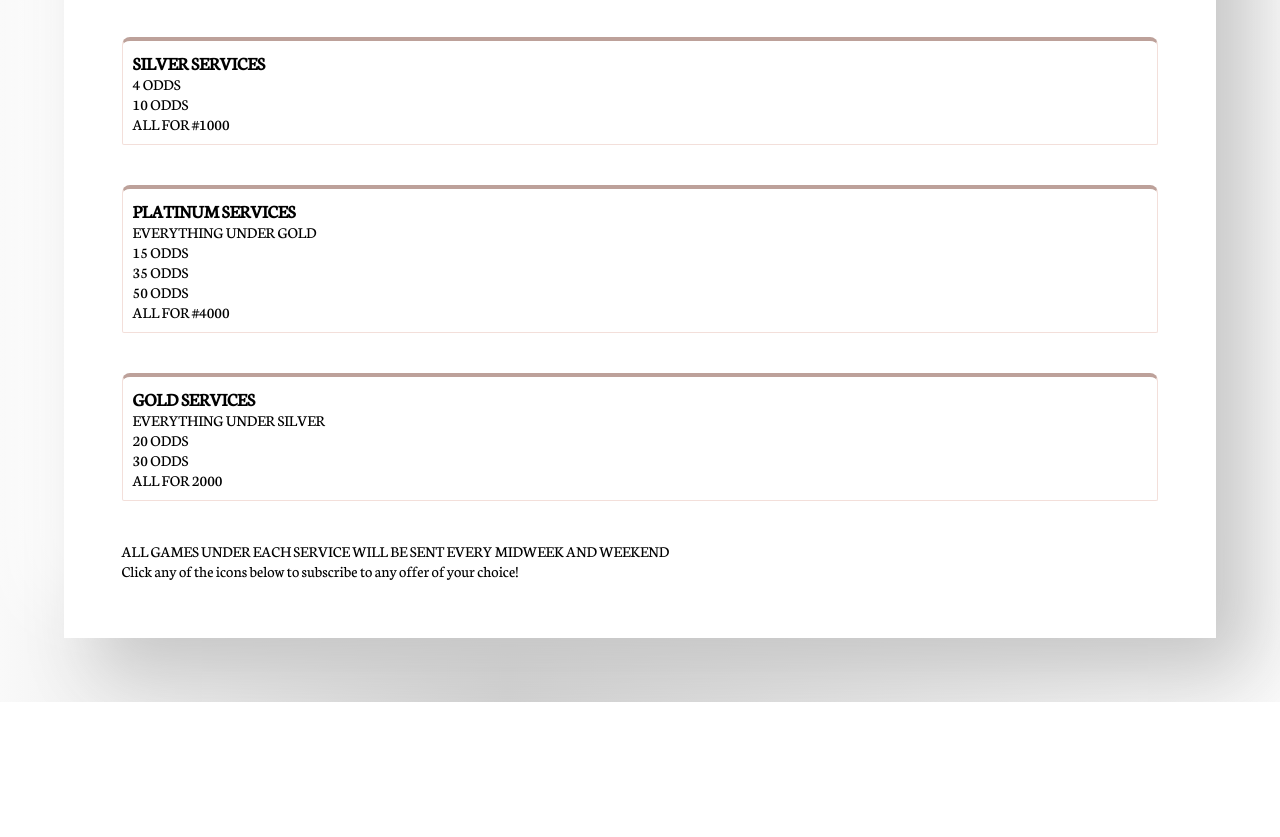
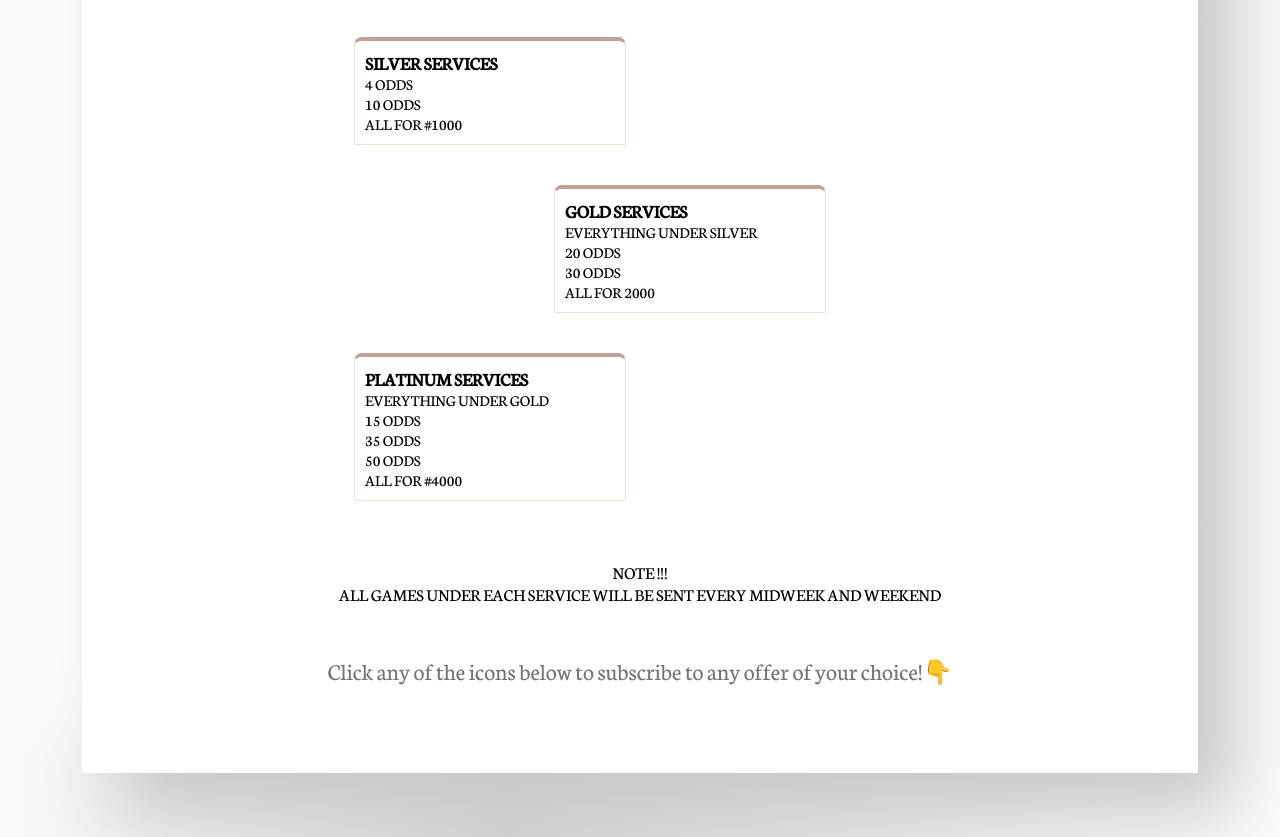
Before and after one commit to ileri-oluwa-kiiye/cruvbet, a plain HTML site: page index.html in a window 1280 px wide. Shown: the part 237-1074 px from the top of the page. Before the commit the page ends 939 px from the top, so only its background shows below. Drawn offline with Linux system fonts and the light colour scheme.

Commit message:
finished the html mostly

```diff
--- a/index.html
+++ b/index.html
@@ -18,11 +18,19 @@
                 <h1>CRUVBET</h1>
                 <h2>Your best chance at beating the bookies</h2>
             </div>
+            <div class="sections">
                 <section>
                     <h3>SILVER SERVICES</h3>
                     <p>4 ODDS</p>
                     <p>10 ODDS</p>
                     <p>ALL FOR #1000</p>
+                </section>
+                <section class="gold">
+                    <h3>GOLD SERVICES</h3>
+                    <p>EVERYTHING UNDER SILVER</p>
+                    <p>20 ODDS</p>
+                    <p>30 ODDS</p>
+                    <p>ALL FOR 2000</p>
                 </section>
                 <section>
                     <h3>PLATINUM SERVICES</h3>
@@ -32,20 +40,15 @@
                     <p>50 ODDS</p>
                     <p>ALL FOR #4000</p>
                 </section>
-            <section>
-                <h3>GOLD SERVICES</h3>
-                <p>EVERYTHING UNDER SILVER</p>
-                <p>20 ODDS</p>
-                <p>30 ODDS</p>
-                <p>ALL FOR 2000</p>
-            </section>
+            </div>
+
 
             <aside>
-                ALL GAMES UNDER EACH SERVICE WILL BE SENT EVERY MIDWEEK AND WEEKEND
+                NOTE !!! <br>ALL GAMES UNDER EACH SERVICE WILL BE SENT EVERY MIDWEEK AND WEEKEND
             </aside>
 
             <footer>
-                Click any of the icons below to subscribe to any offer of your choice!
+                Click any of the icons below to subscribe to any offer of your choice!👇
             </footer>
         </main>
 
--- a/style.css
+++ b/style.css
@@ -19,6 +19,8 @@ main{
     box-shadow:  34px 34px 68px #c6c6c6,
              -34px -34px 68px #ffffff;
     padding: 5%;
+    max-width: 1000px;
+    margin: auto;
 }
 
 h1{
@@ -45,13 +47,41 @@ section{
     border-radius: 8px 8px 2px 2px;
     margin: 40px 0px;
     padding: 10px;
+    width: 250px;
+    max-width: 70vw;
 
 
 }
 
+.gold{
+    margin-left: 200px;
+}
+
+.sections{
+    width: max-content;
+    margin: auto;
+    padding-right: 10%;
+}
 
 
+aside, footer{
+    width: fit-content;
+    margin: auto;
+}
 
+
+aside{
+    font-size: 1.1em;
+    padding: 20px;
+    text-align: center;
+}
+
+footer{
+    font-size: 1.5em;
+    color: rgb(117,117,117);
+    text-align: center;
+    padding: 30px 10px;
+}
 
 @media screen  and (max-width:700px){
     h1{
@@ -61,4 +91,7 @@ section{
         font-size: 23px;
         text-align: center;
     }
+    .gold{
+        margin-left: 0px;
+    }
 }
```
Lines whose indentation alone changed are shown as unchanged.
